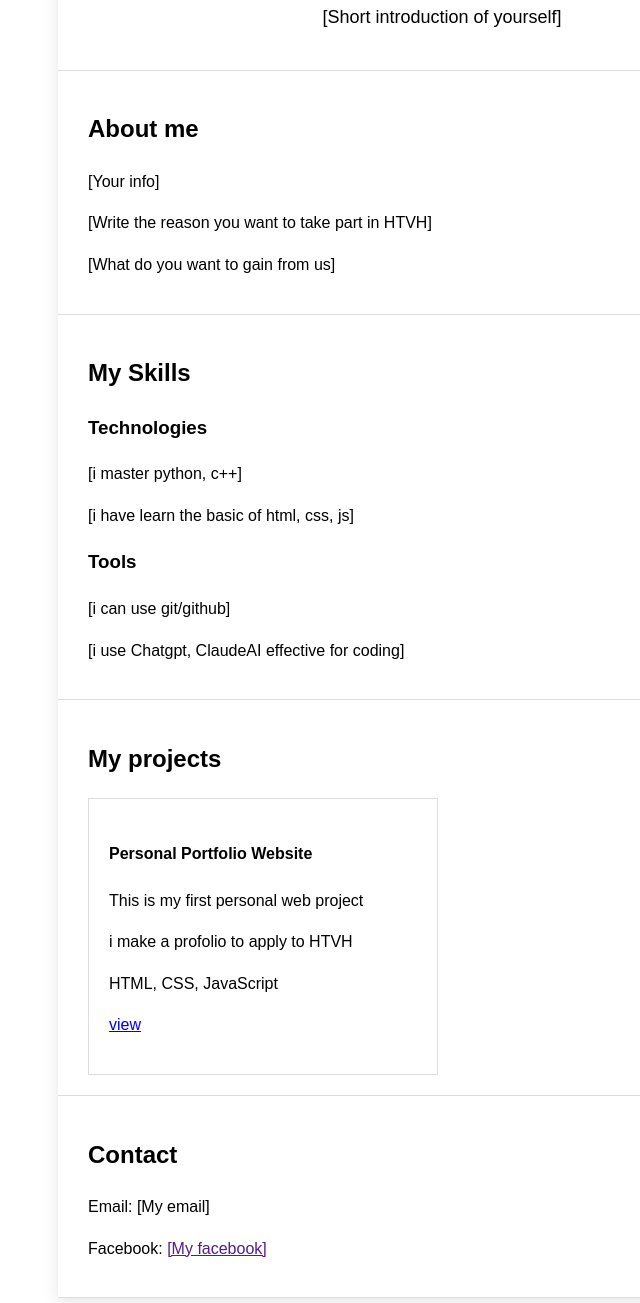
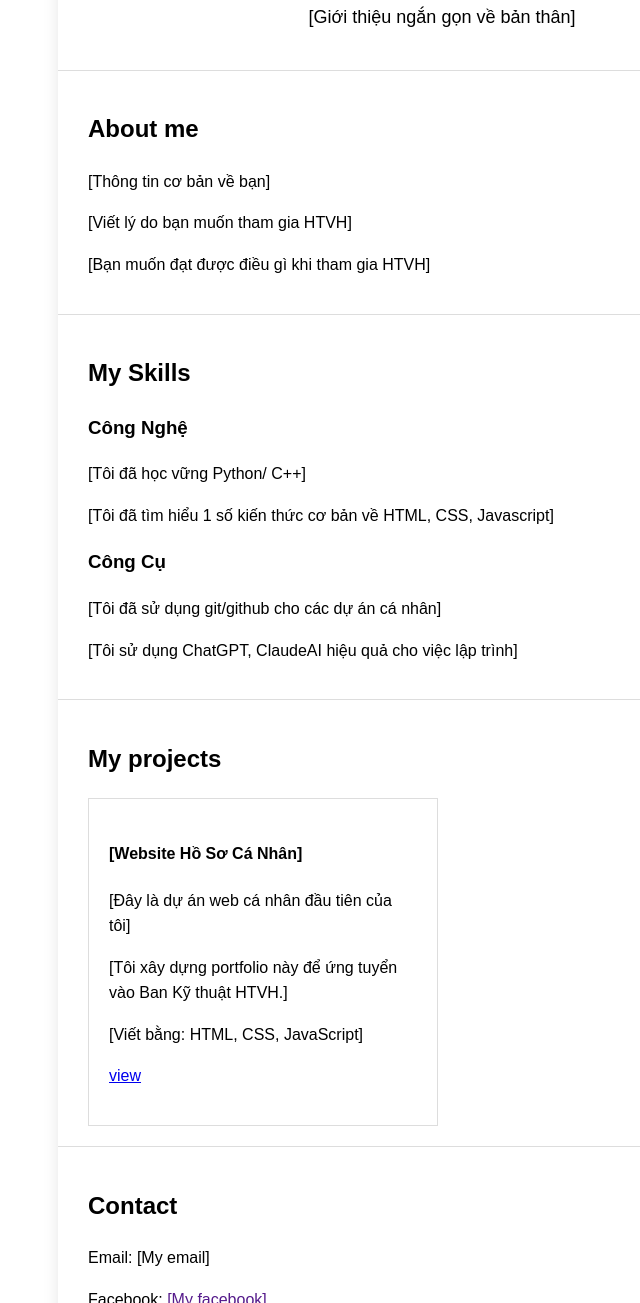
Before and after one commit to giahuy2308/htvhk7, a plain HTML site: page index.html in a window 1280 px wide. Shown: the part 391-1694 px from the top of the page, without its empty margins (198-838 px from the left). Drawn offline with Linux system fonts and the light colour scheme.

Commit message:
add comments

```diff
--- a/index.html
+++ b/index.html
@@ -4,44 +4,62 @@
 <head>
     <meta charset="UTF-8">
     <meta name="viewport" content="width=device-width, initial-scale=1.0">
+
+    <!-- Kết nối file CSS để thiết kế giao diện -->
     <link rel="stylesheet" href="style.css">
-    <title>My portfolio</title>
+
+    <title>Hồ Sơ Cá Nhân </title>
 </head>
 
 <body>
     <main>
         <header>
+            <!-- Ảnh đại diện -->
             <img src="image/avatar.jpg" width="150px" height="150px" alt="My avatar">
-            <p>[Your name + role]</p>
+
+            <p>[Tên + vị trí]</p>
+
+            <!-- Thanh điều hướng đến các phần khác nhau của website -->
             <nav> [About] [Skills] [Projects] [Contact] </nav>
         </header>
+
+        <!-- Hero section -->
         <section id="hero">
-            <!-- <h2>Hero section</h2> -->
-            <p>[Short introduction of yourself]</p>
+            <!-- Viết một đoạn giới thiệu ngắn về bản thân -->
+             <p>[Giới thiệu ngắn gọn về bản thân]</p>
         </section>
+
         <section id="about">
             <h2>About me</h2>
-            <p>[Your info]</p>
-            <p>[Write the reason you want to take part in HTVH]</p>
-            <p>[What do you want to gain from us]</p>
+
+            <p>[Thông tin cơ bản về bạn]</p>
+            <p>[Viết lý do bạn muốn tham gia HTVH]</p>
+            <p>[Bạn muốn đạt được điều gì khi tham gia HTVH]</p>
         </section>
+
         <section id="skills">
             <h2>My Skills</h2>
-            <h3>Technologies </h3>
-            <p>[i master python, c++]</p>
-            <p>[i have learn the basic of html, css, js]</p>
-            <h3>Tools</h3>
-            <p>[i can use git/github] </p>
-            <p>[i use Chatgpt, ClaudeAI effective for coding] </p>
+
+            <h3>Công Nghệ </h3>
+            <p>[Tôi đã học vững Python/ C++]</p>
+            <p>[Tôi đã tìm hiểu 1 số kiến thức cơ bản về HTML, CSS, Javascript]</p>
+
+            <h3>Công Cụ</h3>
+            <p>[Tôi đã sử dụng git/github cho các dự án cá nhân] </p>
+            <p>[Tôi sử dụng ChatGPT, ClaudeAI hiệu quả cho việc lập trình] </p>
         </section>
+
         <section id="projects">
             <h2>My projects</h2>
+
             <div class="project-container">
                 <article class="projects">
-                    <h4>Personal Portfolio Website</h4>
-                    <p>This is my first personal web project</p>
-                    <p>i make a profolio to apply to HTVH </p>
-                    <p>HTML, CSS, JavaScript </p>
+                    <h4>[Website Hồ Sơ Cá Nhân]</h4>
+
+                    <p>[Đây là dự án web cá nhân đầu tiên của tôi]</p>
+                    <p>[Tôi xây dựng portfolio này để ứng tuyển vào Ban Kỹ thuật HTVH.]</p>
+                    <p>[Viết bằng: HTML, CSS, JavaScript]</p>
+                    <!-- Link đến project / GitHub / demo -->
                     <p><a href="#">view</a> </p>
                 </article>
             </div>
@@ -49,11 +67,13 @@
 
         <footer id="contact">
             <h2>Contact</h2>
+
             <p>Email: [My email]</p>
             <p>Facebook: <a href="">[My facebook]</a></p>
         </footer>
     </main>
 
+    <!-- Kết nối file JavaScript để thêm các chức năng tương tác -->
     <script src="index.js"></script>
 
 </body>
```
Also changed, not shown: style.css (+8 -5 lines).
